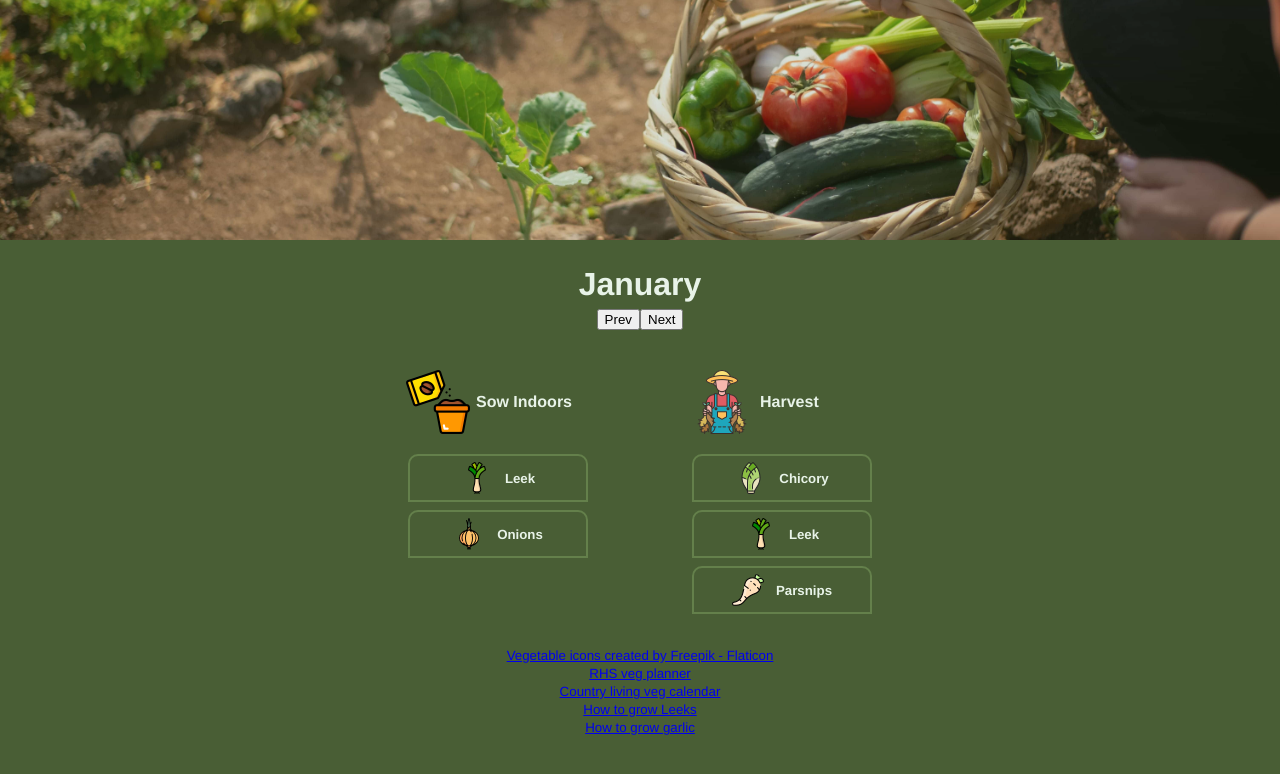
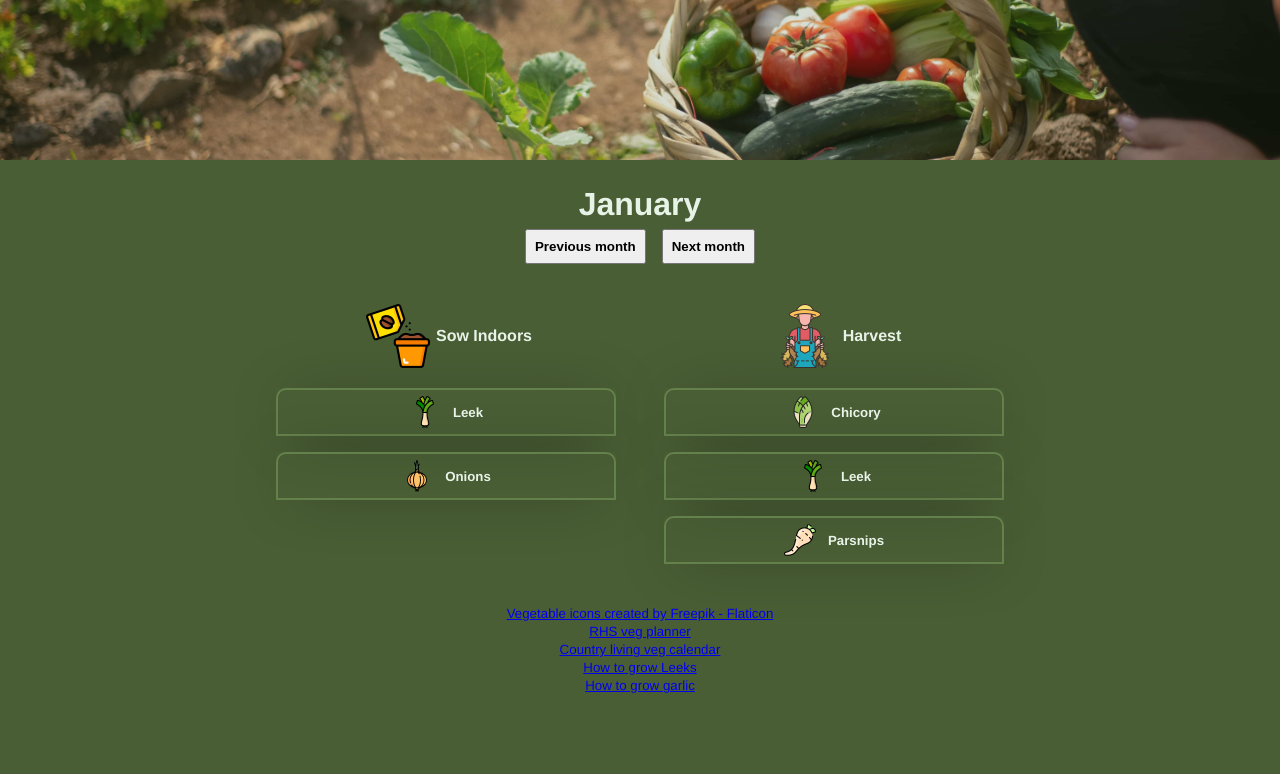
Before and after one commit to liamsain/garden, a Vue app: page / in a window 1280 px wide. Shown: the top 774 px of the page. Built offline with nearby package versions, Linux system fonts and the light colour scheme.

Commit message:
display changes

```diff
--- a/src/App.vue
+++ b/src/App.vue
@@ -81,6 +81,10 @@ html {
 
   background-color: rgb(73, 94, 53);
 }
+body {
+    /* -webkit-box-shadow: inset 0 0 2em #000;
+    box-shadow: inset 0 0 2em #000; */
+}
 * {
   box-sizing: border-box;
 }
@@ -137,7 +141,7 @@ h5 {
 }
 
 .bg {
-  height: 30%;
+  height: 20%;
   opacity: 0.8;
 
   /* Center and scale the image nicely */
@@ -154,7 +158,7 @@ h5 {
   padding: 20px;
   align-items: center;
   text-align: center;
-  height: 70%;
+  height: 80%;
   position: relative;
   /* background-color: rgba(201, 76, 76, 0.3); */
   /* background-color: rgba(36, 88, 23, 0.3); */
--- a/src/components/MonthJob.vue
+++ b/src/components/MonthJob.vue
@@ -25,6 +25,7 @@ const props = defineProps<{
 .month-job__title {
   display: flex;
   align-items: center;
+  justify-content: center;
   margin-top: 40px;
   margin-bottom: 20px;
   margin-left: 6px;
--- a/src/components/MonthJobs.vue
+++ b/src/components/MonthJobs.vue
@@ -12,7 +12,7 @@ const props = defineProps<{
   monthNumber: number
 }>();
 const show = ref(true);
-watch(() => props.monthNumber,() => {
+watch(() => props.monthNumber, () => {
   show.value = false;
   setTimeout(() => show.value = true, 50);
 
@@ -47,9 +47,11 @@ const plantingOutSeedlingsForMonth = computed(() =>
 <template>
   <div>
     <h1>{{ format(new Date(2000, monthNumber, 1), 'LLLL') }}</h1>
-    <div style="display:flex;align-items: center;justify-content:center;">
-      <button @click="$emit('prev')">Prev</button>
-      <button @click="$emit('next')">Next</button>
+    <div class="month-jobs__controls">
+      <div>
+        <button @click="$emit('prev')">Previous month</button>
+        <button @click="$emit('next')">Next month</button>
+      </div>
     </div>
     <transition name="fade" appear>
       <div class="month-jobs__container" v-if="show">
@@ -97,10 +99,22 @@ const plantingOutSeedlingsForMonth = computed(() =>
   flex-wrap: wrap;
   justify-content: center;
 }
+.month-jobs__controls {
+  display: flex;
+  align-items: center;
+  justify-content: center;
+}
 
+.month-jobs__controls button {
+  margin: 0 8px 0 8px;
+  padding: 8px;
+  font-weight:bolder;
+}
+.month-jobs__controls button:hover {
+  cursor: pointer;
+}
 .month-jobs__entry {
-  margin-left: 44px;
-  margin-right: 44px;
+  margin: 0 12px 0 12px;
 }
 .fade-enter-active,
 .fade-leave-active {
@@ -113,7 +127,7 @@ const plantingOutSeedlingsForMonth = computed(() =>
 }
 .bounce-enter-active {
   -webkit-animation: bounce-in 0.5s ease-out both;
-          animation: bounce-in 0.5s ease-out both;
+  animation: bounce-in 0.5s ease-out both;
 }
 
 .bounce-leave-active {
@@ -122,7 +136,7 @@ const plantingOutSeedlingsForMonth = computed(() =>
 
 @-webkit-keyframes bounce-in {
   0% {
-    transform: scale(.8);
+    transform: scale(0.8);
   }
   50% {
     transform: scale(1.1);
@@ -134,7 +148,7 @@ const plantingOutSeedlingsForMonth = computed(() =>
 
 @keyframes bounce-in {
   0% {
-    transform: scale(.8);
+    transform: scale(0.8);
   }
   50% {
     transform: scale(1.1);
--- a/src/components/VegItem.vue
+++ b/src/components/VegItem.vue
@@ -44,8 +44,12 @@ const jobDescription = computed(() => {
 </template>
 <style>
 .veg-item {
-  width: 180px;
-  margin: 8px;
+  width: 340px;
+  margin: 12px;
+  margin-bottom: 16px;
+-webkit-box-shadow: 1px 2px 58px -18px rgba(0,0,0,0.75);
+-moz-box-shadow: 1px 2px 58px -18px rgba(0,0,0,0.75);
+box-shadow: 1px 2px 58px -18px rgba(0,0,0,0.75);
 }
 .veg-item__heading {
   display: flex;
@@ -67,11 +71,10 @@ const jobDescription = computed(() => {
   padding: 4px;
   display: flex;
   justify-content: center;
-  background-color: rgb(100, 128, 75);
+  /* background-color: rgb(100, 128, 75); */
   border-radius: 0 0 3px 3px;
 }
 .veg-item__info p {
-  max-width: 150px;
   padding-bottom: 8px;
 }
 </style>
--- a/src/data/veg.ts
+++ b/src/data/veg.ts
@@ -137,7 +137,7 @@ In late winter, give autumn-planted onions a nitrogen-rich fertiliser, such as s
     img: parsnip
   },
   {
-    name: 'Potatos',
+    name: 'Potatoes',
     inGarden: false,
     sowingOutdoorsRange: [2, 4],
     harvestingRange: [5, 8],
```
